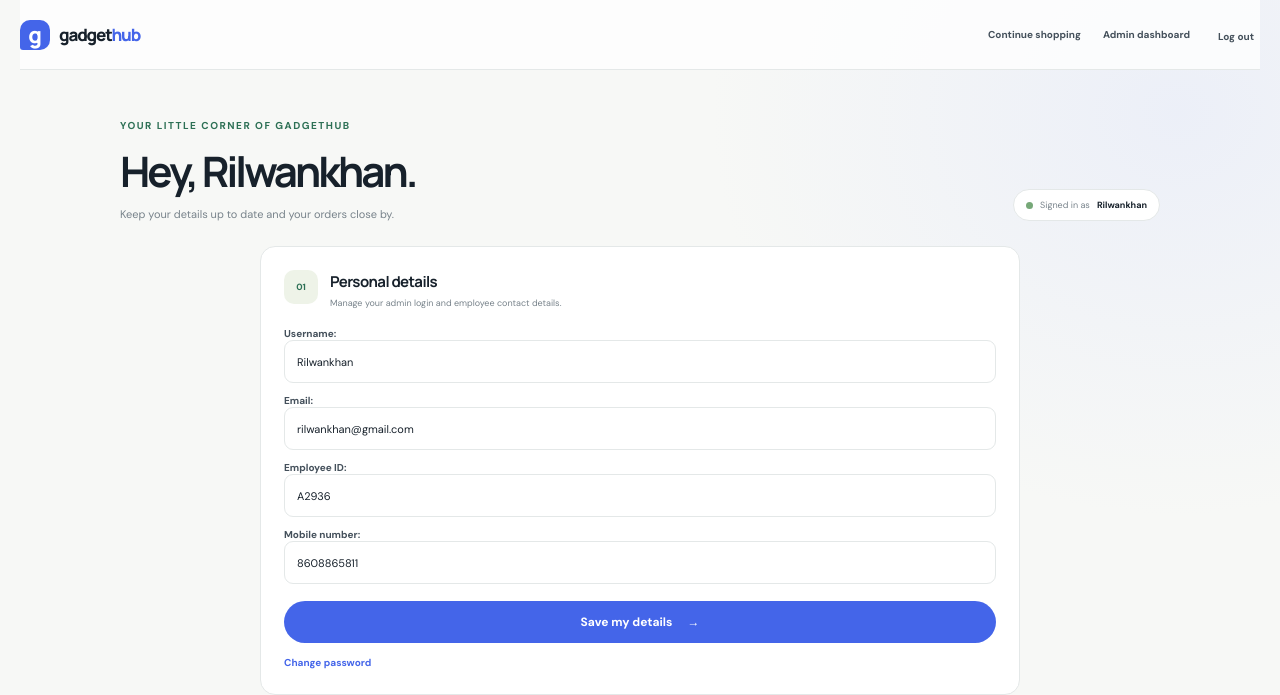
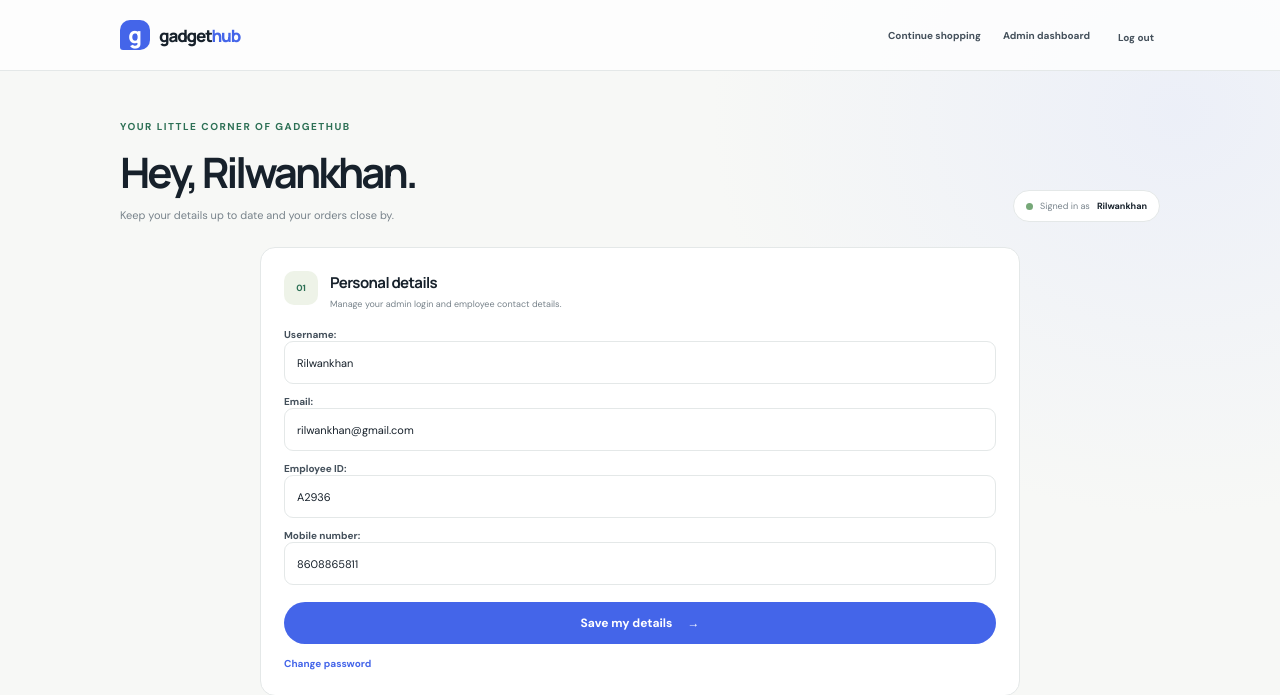
Before and after one commit to Rilwankhan/GadgetHub, a Django app: page /account/ in a window 1280 px wide. Shown: the top 695 px of the page. Run offline with Django 5.2, Linux system fonts and the light colour scheme; a user stored in the database is signed in; data comes from the database, SQL or seed files in the repository; both versions use the stored data as it was after the commit.

Commit message:
Adjust the header in the My Account

```diff
--- a/home/static/home/style.css
+++ b/home/static/home/style.css
@@ -2394,14 +2394,22 @@ p {
 }
 
 .dashboard-header {
-    display: flex;
+    min-height: 70px;
+    margin: 0 -20px;
+    padding: 0 20px;
+    border-bottom: 1px solid var(--line);
+    background: rgba(255, 255, 255, 0.78);
+}
+
+.dashboard-header-inner {
+    display: flex;
+    width: min(1040px, 100%);
     min-height: 70px;
     align-items: center;
     justify-content: space-between;
     flex-wrap: wrap;
     gap: 18px;
-    border-bottom: 1px solid var(--line);
-    background: rgba(255, 255, 255, 0.78);
+    margin: 0 auto;
 }
 
 .dashboard-nav {
@@ -3085,6 +3093,12 @@ p {
 
     .dashboard-header {
         min-height: 62px;
+        margin: 0 -14px;
+        padding: 0 14px;
+    }
+
+    .dashboard-header-inner {
+        min-height: 62px;
         row-gap: 10px;
         padding: 12px 0;
     }
--- a/home/templates/home/account.html
+++ b/home/templates/home/account.html
@@ -9,10 +9,11 @@
     <link rel="preconnect" href="https://fonts.googleapis.com">
     <link rel="preconnect" href="https://fonts.gstatic.com" crossorigin>
     <link href="https://fonts.googleapis.com/css2?family=DM+Sans:wght@400;500;600;700&family=Manrope:wght@400;500;600;700;800&display=swap" rel="stylesheet">
-    <link rel="stylesheet" href="{% static 'home/style.css' %}?v=20261117-7">
+    <link rel="stylesheet" href="{% static 'home/style.css' %}?v=20261117-9">
 </head>
 <body class="account-page customer-dashboard">
     <header class="dashboard-header">
+        <div class="dashboard-header-inner">
             <a href="{% url 'home' %}" class="logo">
                 <span class="logo-mark">g</span>
                 <span class="logo-word">gadget<span>hub</span></span>
@@ -25,6 +26,7 @@
                     <button type="submit">Log out</button>
                 </form>
             </nav>
+        </div>
     </header>
 
     <main class="dashboard-shell">
```
Also changed, not shown: db.sqlite3. Lines whose indentation alone changed are shown as unchanged.
